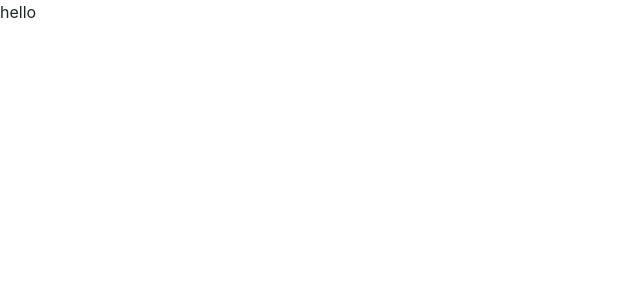
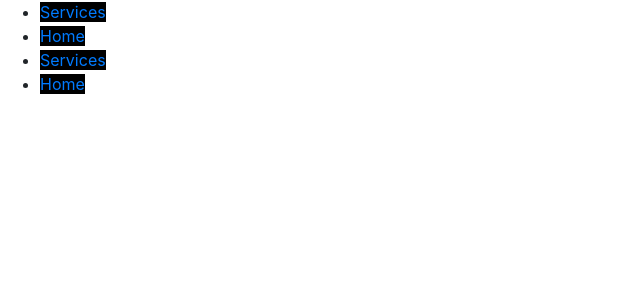
Before and after one commit to imranhsayed/react-mmenu, a React app: page / in a window 1280 px wide. Shown: the top 300 px of the page, without its empty margins (0-640 px from the left). Built offline with nearby package versions, Linux system fonts and the light colour scheme.

Commit message:
Add code in render props

```diff
--- a/src/App.js
+++ b/src/App.js
@@ -1,12 +1,23 @@
 import React from 'react';
 import './mobile.css';
+import DesktopMenu from './components/DesktopMenu';
 
 class App extends React.Component {
+	state = {
+		name : 'Praveen',
+		list : ['Services', 'Home', 'Services', 'Home']
+	}
+
 	render() {
 		return (
 			<div>
-				<div className="rmm-header" />
-				hello
+				<DesktopMenu>
+					{
+						this.state.list.map(l => (
+							<a href="#" sucsess="true">{l}</a>
+						))
+					}
+				</DesktopMenu>
 			</div>
 		);
 	}
--- a/src/components/DesktopMenu.js
+++ b/src/components/DesktopMenu.js
@@ -2,9 +2,27 @@ import React, { Component } from 'react';
 
 class DesktopMenu extends Component {
   render() {
+    const { children } = this.props;
+    console.log(children)
     return (
       <div>
-        Hello from Desktop Menu
+        <nav>
+          <ul>
+            {
+              children.map(child => (
+                <li>
+                  <a href={child.props.href}
+                  style = {
+                    {
+                      backgroundColor: child.props.success ? 'red' : 'black'
+                    }
+                  }
+                  >{child.props.children} </a>
+                </li>
+              ))
+            }
+          </ul>
+        </nav>
       </div>
     )
   }
```
